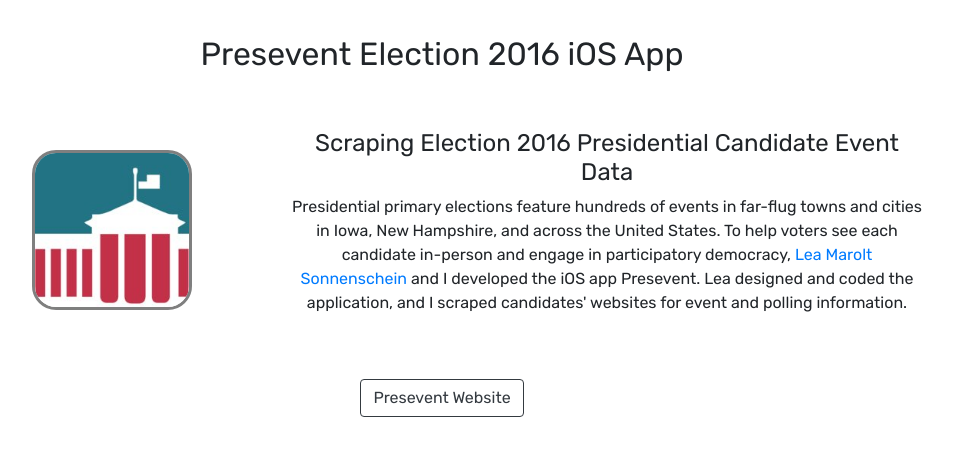
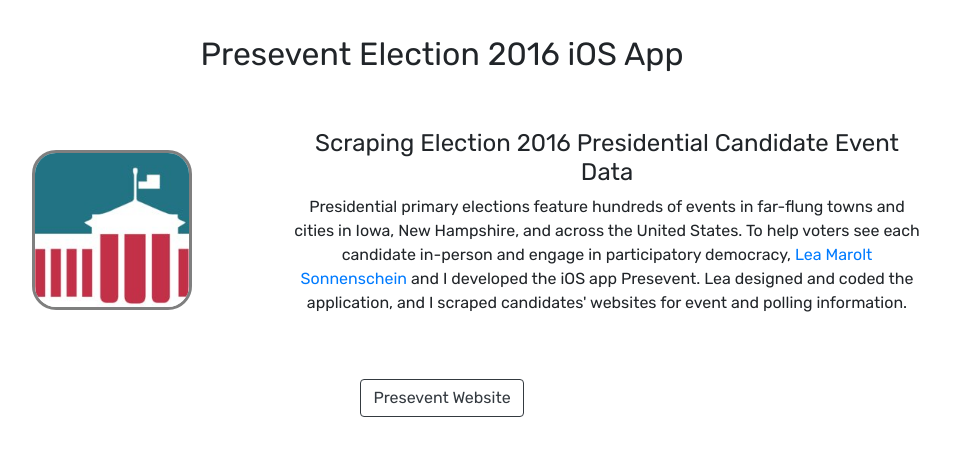
Before and after one commit to joewlos/joe_web_new, a Flask app: page /data/presevent in a window 1280 px wide. Shown: the part 217-673 px from the top of the page, without its empty margins (198-1151 px from the left). Run offline with Flask 2, Linux system fonts and the light colour scheme; some libraries are stand-ins or nearby versions.

Commit message:
Typo on Presevent page

```diff
--- a/templates/presevent.html
+++ b/templates/presevent.html
@@ -1 +1 @@
-<p>Presidential primary elections feature hundreds of events in far-flug towns and cities in Iowa, New Hampshire, and across the United States. To help voters see each candidate in-person and engage in participatory democracy, <a href="http://hellosunschein.com/" target="_blank">Lea Marolt Sonnenschein</a> and I developed the iOS app Presevent. Lea designed and coded the application, and I scraped candidates' websites for event and polling information.</p>
+<p>Presidential primary elections feature hundreds of events in far-flung towns and cities in Iowa, New Hampshire, and across the United States. To help voters see each candidate in-person and engage in participatory democracy, <a href="http://hellosunschein.com/" target="_blank">Lea Marolt Sonnenschein</a> and I developed the iOS app Presevent. Lea designed and coded the application, and I scraped candidates' websites for event and polling information.</p>
```
